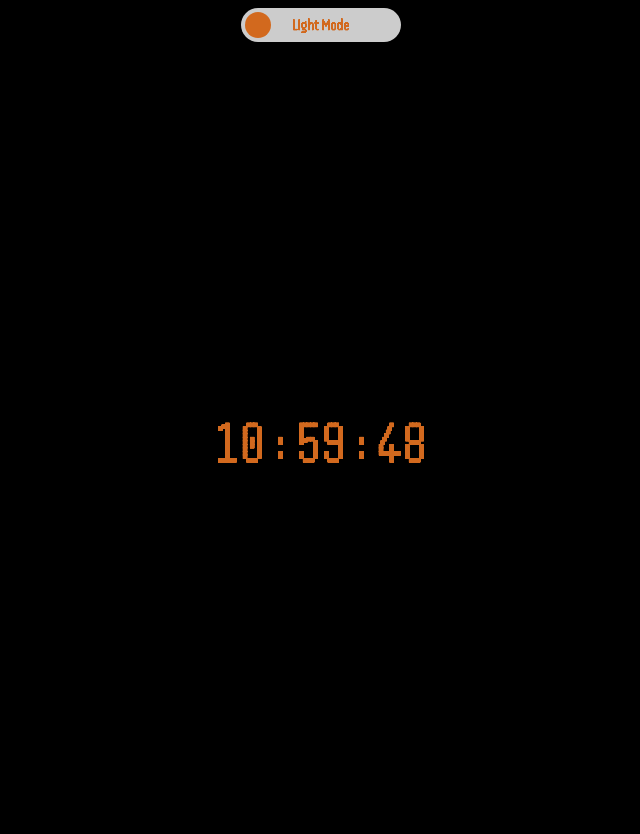
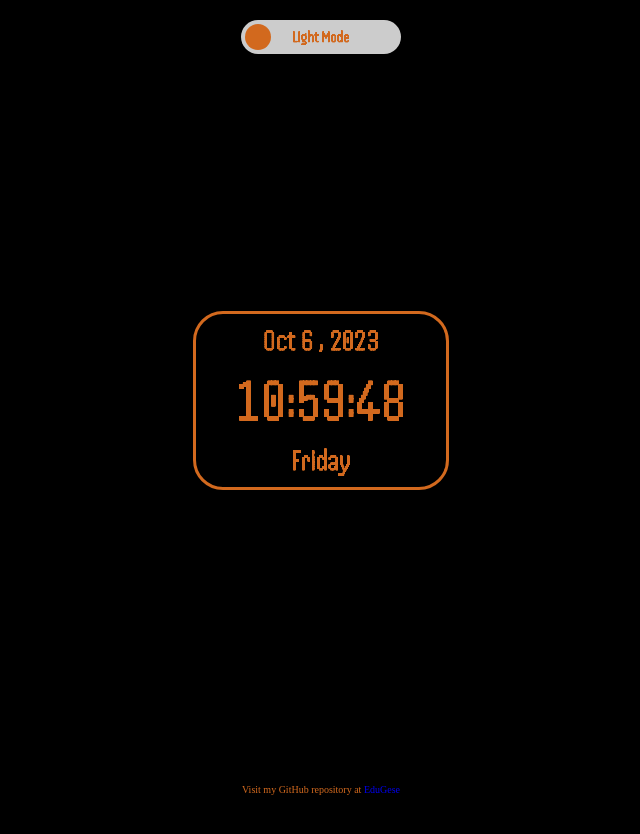
Before and after one commit to EduGese/watch, a plain HTML site: page index.html in a window 1280 px wide. Shown: the whole page, without its empty margins (319-959 px from the left). After the commit the page ends 800 px from the top, so only its background shows below. Drawn offline with Linux system fonts and the light colour scheme.

Commit message:
Date functionality, change styles, refactoring

```diff
--- a/index.html
+++ b/index.html
@@ -12,22 +12,34 @@
 </head>
 
 <body class="dark">
-    <div class="sliderContainer" >
-        <label class="switch" >
+
+    <header>
+        <label class="switch">
             <input type="checkbox" id="modeSwitch">
             <span class="slider" id="text">Light Mode</span>
         </label>
-    </div>
+    </header>
 
-    <div class="watchContainer dark">
+    <main>
+        <div class="watchContainer dark">
+            <div class="case dark" id="case">
+                <div class="date">
+                    <span id="month"></span><span> </span><span id="numberDay">17</span><span> , </span><span
+                        id="year">2023</span>
+                </div>
+                <span id="time" class="dark"></span> <br>
+                <div class="date">
+                    <span id="wordDay">Monday</span>
+                </div>
+            </div>
+        </div>
+    </main>
 
-        <div class="case dark" id="case">
-            <div>
-               <p id="time" class="dark"></p>
-            </div>
 
-        </div>
-    </div>
+    <footer>
+        Visit my GitHub repository at <a href="https://github.com/EduGese" target="_blank">EduGese</a>
+    </footer>
+
 
 </body>
 
--- a/styles.css
+++ b/styles.css
@@ -1,19 +1,46 @@
 /*Fonts*/
 @font-face {
   font-family: "Handjet";
-  src: url("fonts/static/Handjet-Medium.ttf") format("woff2");
+  src: url("fonts/static/Handjet-Medium.ttf");
 }
+
+/*Global styles*/
+
+body{
+  margin:0;
+  padding: 0;
+  display: flex;
+  justify-content: center;
+  align-items: center;
+  flex-direction: column;
+  height: 100vh;
+}
+header{
+  position:fixed;
+  top: 20px;
+}
+footer{
+  position: fixed;
+  bottom: 5px;
+  left: 0;
+  right: 0;
+  text-align: center;
+  font-size: 10px;
+
+}
+footer a{
+  text-decoration: none;
+}
+
+
 /*Button slider*/
-
-.sliderContainer {
-  text-align: center;
-}
 
 .switch {
   position: relative;
   display: inline-block;
   width: 160px;
   height: 34px;
+  text-align: center;
 }
 
 .switch input {
@@ -27,7 +54,7 @@
   justify-content: center;
   align-items: center;
   position: absolute;
-  cursor: pointer;
+  cursor:pointer;
   top: 0;
   left: 0;
   right: 0;
@@ -37,7 +64,6 @@
   transition: 0.4s;
   border-radius: 34px;
   font-family: 'Handjet';
-  /* color: chocolate; */
 }
 
 .slider:before {
@@ -55,10 +81,6 @@
 
 input:checked + .slider {
   border: 1px solid chocolate;
-}
-
-input:focus + .slider {
-  box-shadow: 0 0 1px #2196f3;
 }
 
 input:checked + .slider:before {
@@ -83,19 +105,19 @@ input:checked + .slider:before {
   display: flex;
   justify-content: center;
   align-items: center;
-  height: 100vh;
+  flex-direction: column;
   font-size: 60px;
-  /* font-family: Inconsolata; */
 }
 
 .case {
   font-family: "Handjet";
-  /* border: 3px solid chocolate; */
+  border: 3px solid chocolate;
   padding: 0 40px;
   border-radius: 30px;
 }
- /* p{
-  background-color: antiquewhite;
-  border-radius: 30px;
-  padding: 20px 40px;
-}  */
+
+.date{
+  text-align: center;
+  font-size: 30px;
+  padding: 10px;
+}
--- a/watchScript.js
+++ b/watchScript.js
@@ -1,32 +1,31 @@
 function getDate(){
 
-  const months = ["January","February","March","April","May",
-  "June","July","August","September","October","November","December"];
+  const months = ["Jan","Feb","Mar","Apr","May",
+  "Jun","Jul","Aug","Sep","Oct","Nov","Dec"];
   const days = ["Sunday","Monday","Tuesday","Wednesday","Thursday",
   "Friday","Saturday"];
 
-
   const todayDate = new Date();
 
-  let month = months[todayDate.getMonth()];
-  let day = days[todayDate.getDay()];
+  // const month = months[todayDate.getMonth()];
+  // const wordDay = days[todayDate.getDay()];
+  // const numberDay = todayDate.getDate();
+  // const year = todayDate.getFullYear();
 
-  console.log(month);
-  console.log(day);
-  console.log(todayDate.getFullYear());
+document.getElementById('month').textContent = months[todayDate.getMonth()];
+document.getElementById('wordDay').textContent = days[todayDate.getDay()];
+document.getElementById('numberDay').textContent = todayDate.getDate();
+document.getElementById('year').textContent = todayDate.getFullYear();
+
 
 }
 function getTime() {
-  const now = new Date();
-
-  const hours = now.getHours().toString().padStart(2, "0");
-  const minutes = now.getMinutes().toString().padStart(2, "0");
-  const seconds = now.getSeconds().toString().padStart(2, "0");
-
-  const time = formatTime(hours, minutes, seconds);
 
   const timeContainer = document.getElementById("time");
-  timeContainer.textContent = time;
+  const options = { hour12: false };
+  timeContainer.textContent = new Date().toLocaleTimeString(undefined, options);
+
+
 }
 function formatTime(hours, minutes, seconds) {
   return `${hours} : ${minutes} : ${seconds}`;
```
